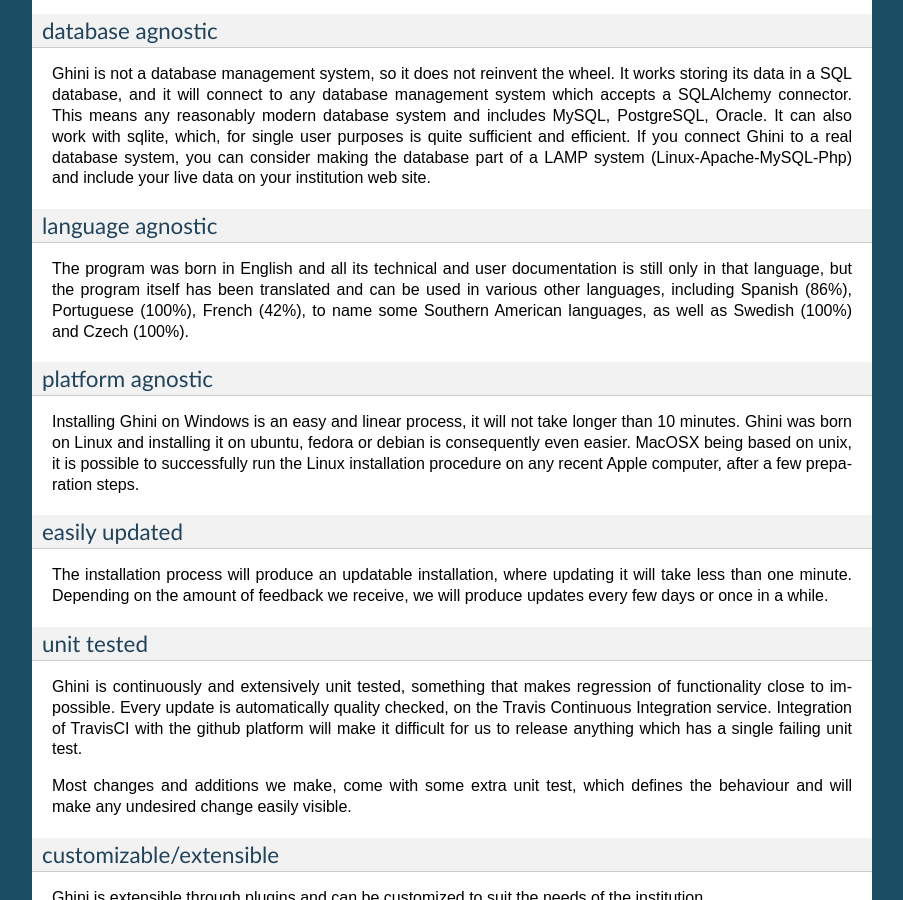
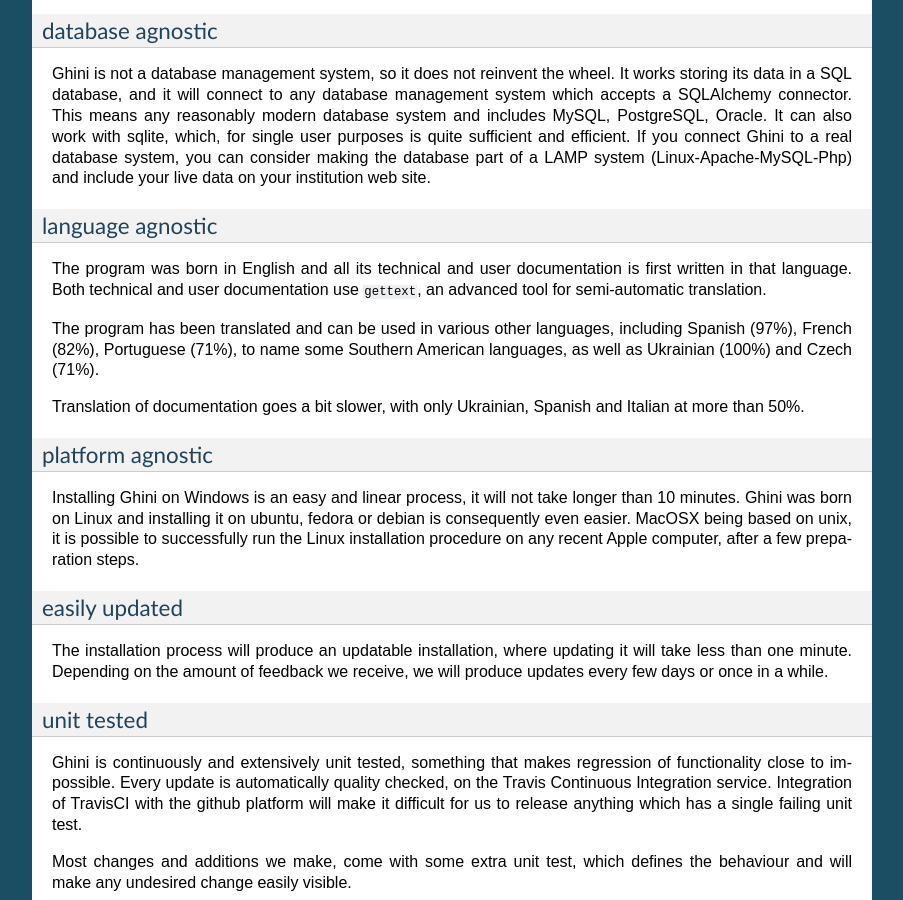
Before and after one commit to Ghini/ghini.desktop-docs.i18n, a Sphinx documentation site: the page built from doc/goal.rst, in a window 1280 px wide and 900 px high, scrolled down 5538 px. Shown: the whole window, without its empty margins (198-1101 px from the left). Built offline with Sphinx 7.4.7, drawn with Linux system fonts in a browser that asks for light colours.

Commit message:
updating translation statistics

```diff
--- a/doc/goal.rst
+++ b/doc/goal.rst
@@ -273,10 +273,15 @@
 .................
 
 The program was born in English and all its technical and user documentation
-is still only in that language, but the program itself has been translated
-and can be used in various other languages, including Spanish (86%),
-Portuguese (100%), French (42%), to name some Southern American languages,
-as well as Swedish (100%) and Czech (100%).
+is first written in that language. Both technical and user documentation use
+``gettext``, an advanced tool for semi-automatic translation.
+
+The program has been translated and can be used in various other languages,
+including Spanish (97%), French (82%), Portuguese (71%), to name some
+Southern American languages, as well as Ukrainian (100%) and Czech (71%).
+
+Translation of documentation goes a bit slower, with only Ukrainian, Spanish
+and Italian at more than 50%.
 
 platform agnostic
 .................
```
Also changed, not shown: 15 other files.
